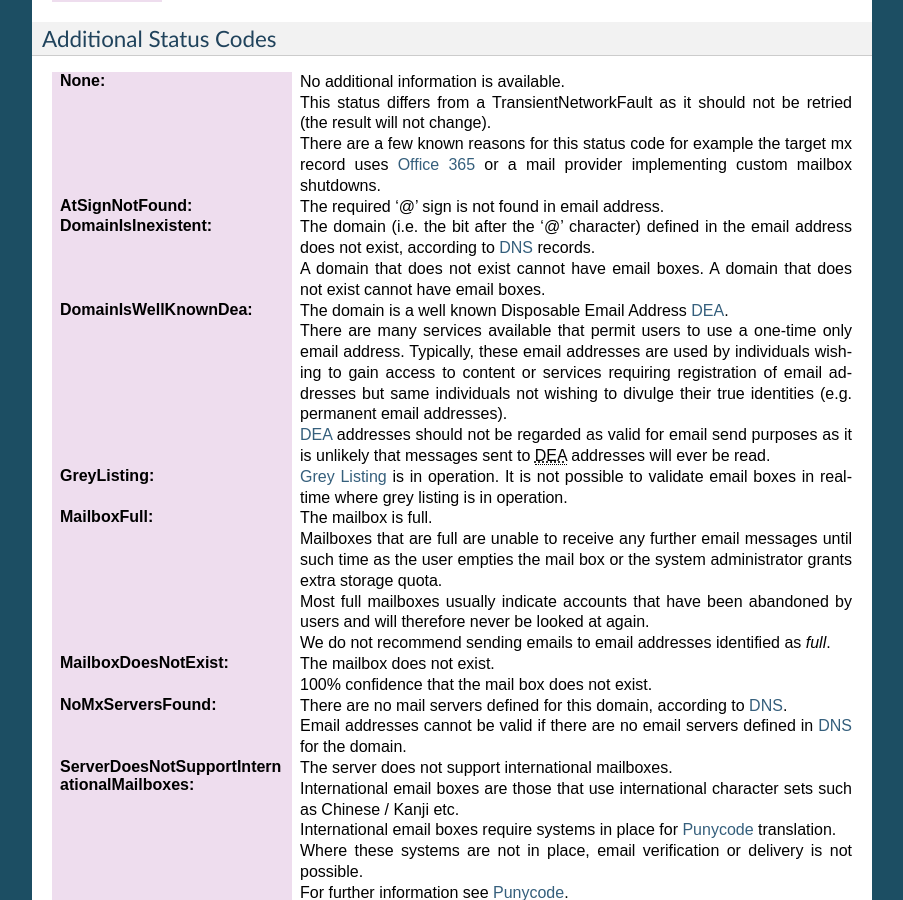
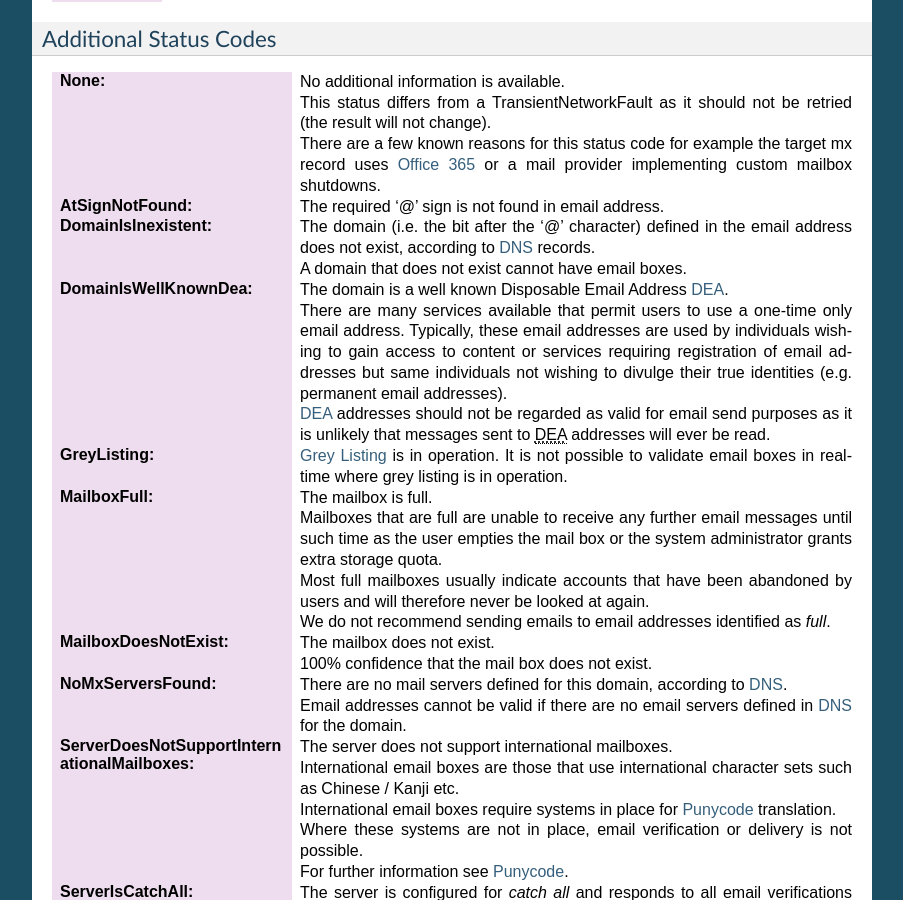
Before and after one commit to emh-Jo-Shinner/email-verify-api-docs, a Sphinx documentation site: the page built from docs/data-dictionary.rst, in a window 1280 px wide and 900 px high, scrolled down 697 px. Shown: the whole window, without its empty margins (198-1101 px from the left). Built offline with Sphinx 7.4.7, drawn with Linux system fonts in a browser that asks for light colours.

Commit message:
Update data-dictionary.rst

```diff
--- a/docs/data-dictionary.rst
+++ b/docs/data-dictionary.rst
@@ -72,8 +72,7 @@ Additional Status Codes
 	The domain (i.e. the bit after the '@' character) defined in the email address
 	does not exist, according to :term:`DNS` records.
 
-	A domain that does not exist cannot have email boxes. A domain that does not
-	exist cannot have email boxes.
+	A domain that does not exist cannot have email boxes.
 
 :DomainIsWellKnownDea:
 	The domain is a well known Disposable Email Address :term:`DEA`.
```
